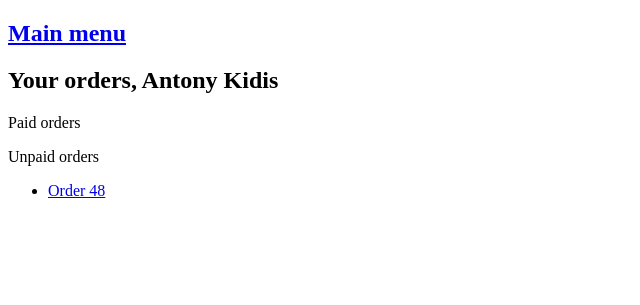
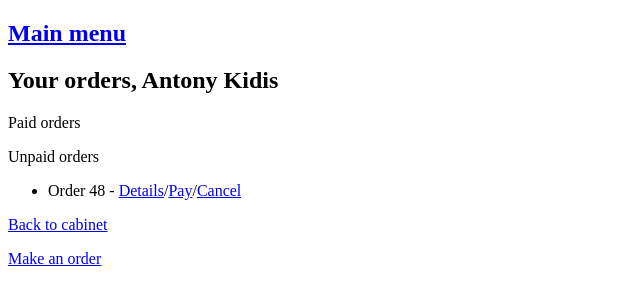
Before and after one commit to DmitriyChebruchan/hillel-9, a Django app: page /your_orders/1 in a window 1280 px wide. Shown: the top 305 px of the page, without its empty margins (0-640 px from the left). Run offline with Django 4.2, Linux system fonts and the light colour scheme; data comes from the database, SQL or seed files in the repository; both versions use the stored data as it was after the commit.

Commit message:
payment of order was added

```diff
--- a/cars/cars/settings.py
+++ b/cars/cars/settings.py
@@ -7,7 +7,9 @@ BASE_DIR = Path(__file__).resolve().parent.parent
 # See https://docs.djangoproject.com/en/4.2/howto/deployment/checklist/
 
 # SECURITY WARNING: keep the secret key used in production secret!
-SECRET_KEY = "django-insecure-zciy$1w9*ozd(m3n$k%)vqb2acov355bw&9t(tg3!4lr2p@y7("
+SECRET_KEY = (
+    "django-insecure-zciy$1w9*ozd(m3n$k%)vqb2acov355bw&9t(tg3!4lr2p@y7("
+)
 
 # SECURITY WARNING: don't run with debug turned on in production!
 DEBUG = True
--- a/cars/order_creator/models.py
+++ b/cars/order_creator/models.py
@@ -49,13 +49,14 @@ class Car(models.Model):
         self.save()
 
     def sell(self):
-        if not self.blocked_by_order:
-            raise Exception("Car is not reserved")
         self.owner = self.blocked_by_order.client
         self.save()
 
     def __str__(self):
-        return f"{self.color} {self.car_type} car - Order: {self.blocked_by_order} - Owner: {self.owner}."
+        return (
+                f"{self.color} {self.car_type} car - "
+                + f"Order:{self.blocked_by_order} - Owner: {self.owner}."
+        )
 
 
 class Licence(models.Model):
@@ -70,7 +71,9 @@ class Licence(models.Model):
 
 class Dealership(models.Model):
     name = models.CharField(max_length=50)
-    available_car_types = models.ManyToManyField(CarType, related_name="dealerships")
+    available_car_types = models.ManyToManyField(
+        CarType, related_name="dealerships"
+    )
     clients = models.ManyToManyField(Client, related_name="dealerships")
 
     def __str__(self):
@@ -78,7 +81,9 @@ class Dealership(models.Model):
 
 
 class Order(models.Model):
-    client = models.ForeignKey(Client, on_delete=models.CASCADE, related_name="orders")
+    client = models.ForeignKey(
+        Client, on_delete=models.CASCADE, related_name="orders"
+    )
     dealership = models.ForeignKey(
         Dealership, on_delete=models.CASCADE, related_name="orders"
     )
--- a/cars/order_creator/urls.py
+++ b/cars/order_creator/urls.py
@@ -27,6 +27,7 @@ from .views import (
     order_details,
     payment,
     list_of_clients_orders,
+    cancel_order,
 )
 
 urlpatterns = [
@@ -35,9 +36,12 @@ urlpatterns = [
     path("client_list", client_list, name="car_list"),
     path("success", success, name="success"),
     path("log_in", log_in, name="log_in"),
-    path("personal_cabinet/<int:pk>", personal_cabinet, name="personal_cabinet"),
+    path(
+        "personal_cabinet/<int:pk>", personal_cabinet, name="personal_cabinet"
+    ),
     path("make_order/<int:pk>", make_order, name="make_order"),
     path("order_details/<int:pk>", order_details, name="order_details"),
     path("payment/<int:pk>", payment, name="payment"),
+    path("cancel_order/<int:pk>", cancel_order, name="cancel_order"),
     path("your_orders/<int:pk>", list_of_clients_orders, name="your_orders"),
 ]
--- a/cars/order_creator/views.py
+++ b/cars/order_creator/views.py
@@ -1,4 +1,4 @@
-from django.shortcuts import render, redirect
+from django.shortcuts import get_object_or_404, render, redirect
 
 from .forms import UserLogInForm, OrderForm, MarkOrderAsPaidForm
 from .models import Client, Car, Order
@@ -6,7 +6,9 @@ from .models import Client, Car, Order
 
 def client_list(request):
     clients = Client.objects.all()
-    return render(request, "list.html", {"elements": clients, "list_name": "Clients"})
+    return render(
+        request, "list.html", {"elements": clients, "list_name": "Clients"}
+    )
 
 
 def car_list(request):
@@ -16,11 +18,13 @@ def car_list(request):
 
 def order_list(request):
     orders = Order.objects.all()
-    return render(request, "list.html", {"elements": orders, "list_name": "Orders"})
+    return render(
+        request, "list.html", {"elements": orders, "list_name": "Orders"}
+    )
 
 
 def success(request):
-    return render(request, "result_of_order.html")
+    return render(request, "cancelled_success.html")
 
 
 def log_in(request):
@@ -49,14 +53,16 @@ def make_order(request, pk):
             order = form.save(commit=False)
             order.client = client
             order.dealership = dealership
+            order.save()  # Save the order first
 
             car_ids = request.POST.getlist("car")
             for car_id in car_ids:
                 car = Car.objects.get(pk=car_id)
-                order.car = car
-                order.save()
                 car.block(order)
-                car.save()
+                if order.is_paid:
+                    car.sell()
+                car.save()  # Save the car after the order
+
             return redirect("/order_details/" + str(order.id))
     else:
         form = OrderForm()
@@ -80,6 +86,9 @@ def payment(request, pk):
         form = MarkOrderAsPaidForm(request.POST, instance=order)
         if form.is_valid():
             form.save()
+            cars = order.reserved_cars.all()
+            for car in cars:
+                car.sell()
             return redirect("/personal_cabinet/" + str(client.id))
     else:
         form = MarkOrderAsPaidForm(instance=order)
@@ -93,4 +102,31 @@ def payment(request, pk):
 def list_of_clients_orders(request, pk):
     client = Client.objects.get(pk=pk)
     orders = Order.objects.filter(client=client)
-    return render(request, "your_orders.html", {"orders": orders, "client": client})
+    return render(
+        request, "your_orders.html", {"orders": orders, "client": client}
+    )
+
+
+def cancel_order(request, pk):
+    order = get_object_or_404(Order, pk=pk)
+    cars = Car.objects.filter(order=order)
+    if request.method == "POST":
+        for car in cars:
+            car.unblock()
+        cancelled_order = order
+        client_id = order.client.id
+        order.delete()
+        return render(
+            request,
+            "cancelled_success.html",
+            {
+                "canceled_order": cancelled_order,
+                "title": "Order is cancelled.",
+                "client_id": client_id,
+            },
+        )
+    return render(
+        request,
+        "cancel_order.html",
+        {"order": order, "cars": cars},
+    )
--- a/cars/templates/your_orders.html
+++ b/cars/templates/your_orders.html
@@ -3,12 +3,20 @@
 {% block title %}Orders{% endblock %}
 
 {% block content %}
+    {% if canceled_order %}
+        <p>Order {{ canceled_order }} was cancelled.</p>
+    {% endif %}
+
     <h2>Your orders, {{ client }}</h2>
+    {% if orders %}
         <p>Paid orders</p>
         <ul>
             {% for order in orders %}
                 {% if order.is_paid is True %}
-                <li><a href="/order_details/{{ order.id }}">{{ order }}</a></li>
+                    <li><p>Order {{ order.id }} - <a
+                            href="/order_details/{{ order.id }}">Details</a>/<a
+                            href="/cancel_order/{{ order.id }}">Cancel</a></p>
+                    </li>
                 {% endif %}
             {% endfor %}
         </ul>
@@ -16,9 +24,19 @@
         <ul>
             {% for order in orders %}
                 {% if order.is_paid is False %}
-                <li><a href="/order_details/{{ order.id }}">{{ order }}</a></li>
+                    <li><p>Order {{ order.id }} - <a href="/order_details
+                    /{{ order.id }}">Details</a>/<a
+                            href="/payment/
+        {{ order.id }}">Pay</a>/<a
+                            href="/cancel_order/{{ order.id }}">Cancel</a></p>
+                    </li>
                 {% endif %}
             {% endfor %}
         </ul>
+        <p><a href="/personal_cabinet/{{ client.id }}">Back to cabinet</a></p>
+    {% else %}
+        <p>No orders are placed yet. Consider <a
+                href="/make_order/{{ client.id }}">make an order</a></p>
+    {% endif %}
+    <a href="/make_order/{{ client.id }}">Make an order</a>
 {% endblock %}
-<p><a href="/personal_cabinet/{{ client.id }}">Back to cabinet</a></p>
```
Also changed, not shown: cars/templates/cancel_order.html (added, +19 -0 lines), cars/templates/cancelled_success.html (added, +8 -0 lines), cars/templates/list.html (+11 -19 lines), cars/templates/result_of_order.html (deleted, +0 -7 lines), cars/db.sqlite3. Lines whose indentation alone changed are shown as unchanged.
